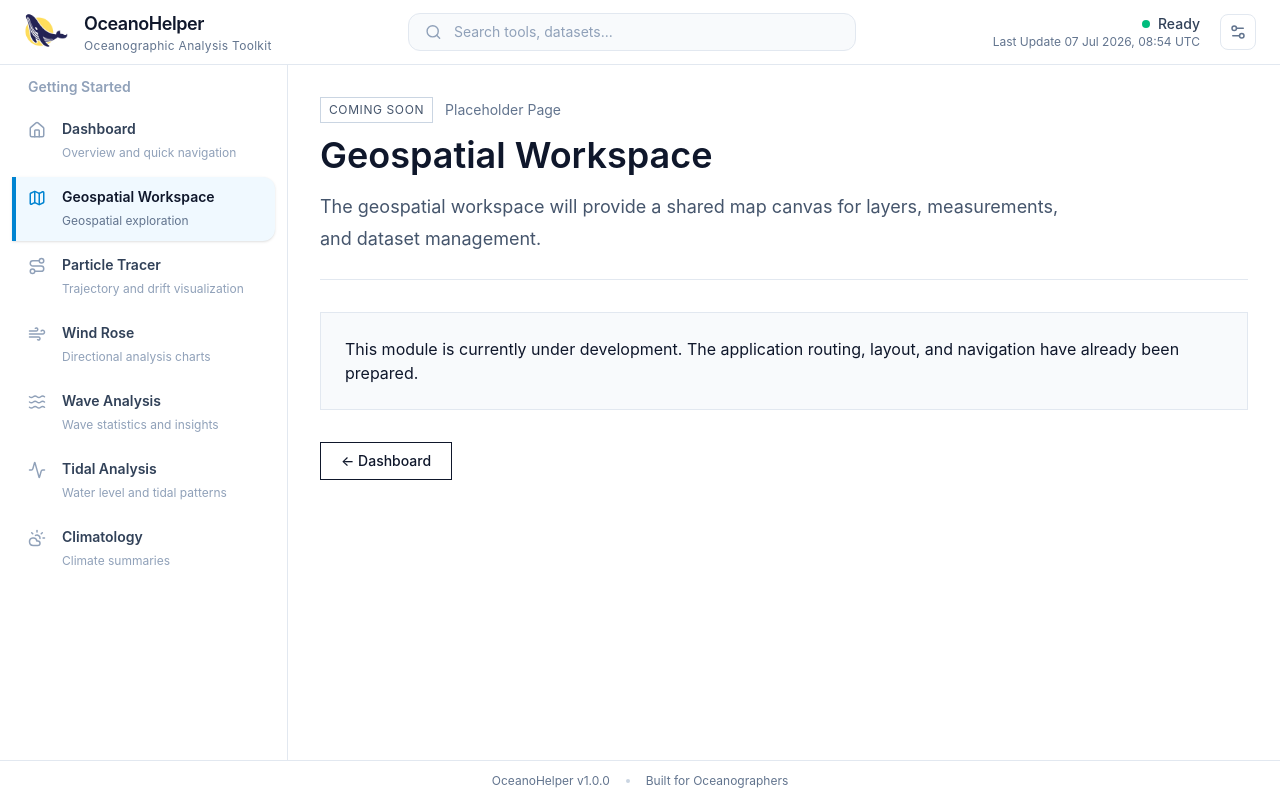
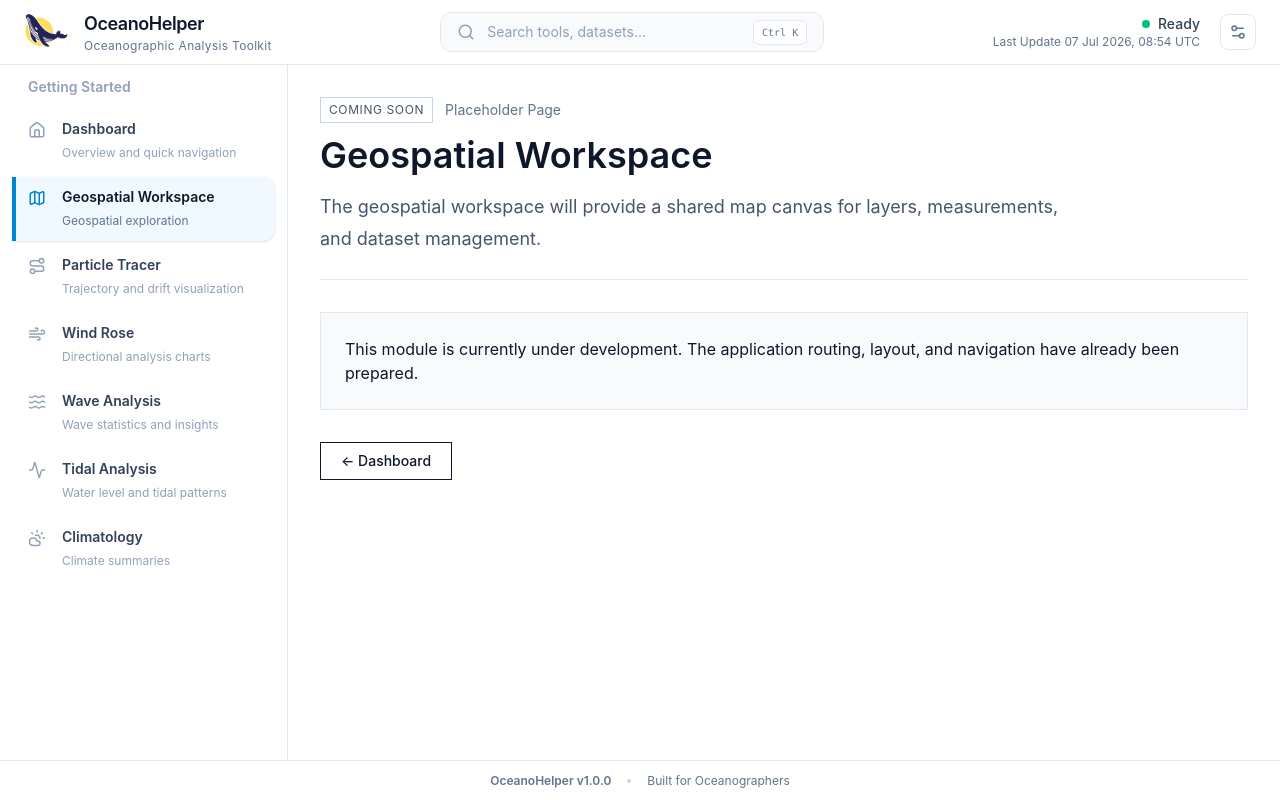
Before and after one commit to strigoimort/oceanohelper-vibe, a React (Vite) app: page /geospatial-workspace in a window 1280 px wide. Built offline with nearby package versions, Linux system fonts and the light colour scheme.

Commit message:
dashboard fixing 2: search and sidebar

```diff
--- a/src/App.css
+++ b/src/App.css
@@ -0,0 +1,13 @@
+.sidebar-scroll::-webkit-scrollbar {
+  width: 0;
+  transition: width 0.2s;
+}
+
+.sidebar-scroll:hover::-webkit-scrollbar {
+  width: 4px;
+}
+
+.sidebar-scroll::-webkit-scrollbar-thumb {
+  background: #cbd5e1;
+  border-radius: 9999px;
+}
--- a/src/components/layout/app-footer.tsx
+++ b/src/components/layout/app-footer.tsx
@@ -2,7 +2,7 @@ export default function AppFooter() {
   return (
     <footer className="flex h-10 items-center justify-center border-t border-slate-200 bg-white px-6">
       <div className="flex items-center gap-4 text-xs text-slate-500">
-        <span>OceanoHelper v1.0.0</span>
+        <span className="font-semibold">OceanoHelper v1.0.0</span>
 
         <span className="h-1 w-1 rounded-full bg-slate-300" />
 
--- a/src/components/layout/app-header.tsx
+++ b/src/components/layout/app-header.tsx
@@ -1,5 +1,6 @@
-import { Search, Settings2 } from "lucide-react";
+import { Settings2 } from "lucide-react";
 import { useState } from "react";
+import GlobalSearch from "../search/global-search";
 import logo from "../../assets/oceanohelper-logo.png";
 
 // type AppHeaderProps = {
@@ -9,7 +10,6 @@ import logo from "../../assets/oceanohelper-logo.png";
 
 // export default function AppHeader({ title, description }: AppHeaderProps) {
 export default function AppHeader() {
-  const [searchQuery, setSearchQuery] = useState("");
   const [lastUpdate] = useState(new Date());
 
   const formattedTime = lastUpdate.toLocaleString("en-GB", {
@@ -47,16 +47,8 @@ export default function AppHeader() {
 
         {/* Search */}
         <div className="hidden w-full max-w-lg   px-8 lg:block">
-          <div className="flex items-center gap-3 rounded-xl border border-slate-200 bg-slate-50 px-4 py-2 transition-colors focus-within:border-sky-500 focus-within:bg-white">
-            <Search size={18} className="text-slate-400" />
-
-            <input
-              type="text"
-              value={searchQuery}
-              onChange={(e) => setSearchQuery(e.target.value)}
-              placeholder="Search tools, datasets..."
-              className="w-full bg-transparent text-sm outline-none placeholder:text-slate-400"
-            />
+          <div className="hidden w-full max-w-lg px-8 lg:block">
+            <GlobalSearch />
           </div>
         </div>
 
--- a/src/components/layout/app-sidebar.tsx
+++ b/src/components/layout/app-sidebar.tsx
@@ -10,7 +10,7 @@ export default function AppSidebar() {
       </div>
 
       {/* Navigation */}
-      <nav className="flex-1 overflow-y-auto px-3 pb-6">
+      <nav className="sidebar-scroll flex-1 overflow-y-auto px-3 pb-6">
         <div className="space-y-1">
           {navItems.map((item) => (
             <NavLink
--- /dev/null
+++ b/src/components/search/global-search.tsx
@@ -0,0 +1,85 @@
+import { Search } from "lucide-react";
+
+import { useGlobalSearch } from "../../hooks/use-global-search";
+
+export default function GlobalSearch() {
+  const {
+    query,
+    setQuery,
+    isFocused,
+    setIsFocused,
+    selectedIndex,
+    setSelectedIndex,
+    filteredItems,
+    inputRef,
+    selectItem,
+  } = useGlobalSearch();
+
+  return (
+    <div className="relative w-full max-w-lg">
+      <div className="flex h-10 items-center gap-3 rounded-xl border border-slate-200 bg-slate-50 px-4 transition-all focus-within:border-sky-500 focus-within:bg-white">
+        <Search size={18} className="text-slate-400" />
+
+        <input
+          ref={inputRef}
+          type="text"
+          value={query}
+          onChange={(e) => {
+            setQuery(e.target.value);
+            setSelectedIndex(0);
+          }}
+          onFocus={() => setIsFocused(true)}
+          onBlur={() => {
+            setTimeout(() => setIsFocused(false), 150);
+          }}
+          placeholder="Search tools, datasets..."
+          className="flex-1 bg-transparent text-sm outline-none placeholder:text-slate-400"
+        />
+
+        {!isFocused && (
+          <kbd className="rounded-md border border-slate-200 bg-white px-2 py-1 text-[10px] text-slate-500">
+            Ctrl K
+          </kbd>
+        )}
+      </div>
+
+      {isFocused && filteredItems.length > 0 && (
+        <div className="absolute left-0 right-0 top-14 z-50 overflow-hidden rounded-xl border border-slate-200 bg-white shadow-xl">
+          {filteredItems.map((item, index) => {
+            const Icon = item.icon;
+
+            return (
+              <button
+                key={item.path}
+                type="button"
+                onMouseDown={(e) => e.preventDefault()}
+                onMouseEnter={() => setSelectedIndex(index)}
+                onClick={() => selectItem(item)}
+                className={`flex w-full items-center gap-4 px-4 py-3 text-left transition-colors ${
+                  index === selectedIndex ? "bg-sky-50" : "hover:bg-slate-50"
+                }`}
+              >
+                <Icon
+                  size={18}
+                  className={
+                    index === selectedIndex ? "text-sky-600" : "text-slate-500"
+                  }
+                />
+
+                <div className="min-w-0">
+                  <p className="text-sm font-medium text-slate-900">
+                    {item.title}
+                  </p>
+
+                  <p className="truncate text-xs text-slate-500">
+                    {item.description}
+                  </p>
+                </div>
+              </button>
+            );
+          })}
+        </div>
+      )}
+    </div>
+  );
+}
--- a/src/constants/search-items.tsx
+++ b/src/constants/search-items.tsx
@@ -1,17 +1,67 @@
+import {
+  House,
+  Map,
+  Route,
+  Wind,
+  Waves,
+  Activity,
+  CloudSun,
+} from "lucide-react";
+
 export const searchItems = [
   {
     title: "Dashboard",
-    keywords: ["home"],
+    description: "Overview and quick navigation",
     path: "/",
+    icon: House,
+    keywords: ["home", "dashboard", "oceanohelper"],
   },
+
   {
-    title: "Tracer",
-    keywords: ["trajectory", "drifter", "buoy"],
-    path: "/tracer",
+    title: "Geospatial Workspace",
+    description: "Geospatial exploration",
+    path: "/geospatial-workspace",
+    icon: Map,
+    keywords: ["map", "gis", "geospatial", "workspace"],
   },
+
+  {
+    title: "Particle Tracer",
+    description: "Trajectory and drift visualization",
+    path: "/particle-tracer",
+    icon: Route,
+    keywords: ["particle", "tracer", "drifter", "buoy", "trajectory"],
+  },
+
+  {
+    title: "Wind Rose",
+    description: "Directional analysis charts",
+    path: "/wind-rose",
+    icon: Wind,
+    keywords: ["wind", "rose", "direction", "speed"],
+  },
+
   {
     title: "Wave Analysis",
-    keywords: ["wave", "hs", "period"],
-    path: "/wave",
+    description: "Wave statistics and insights",
+    path: "/wave-analysis",
+    icon: Waves,
+    keywords: ["wave", "hs", "period", "swell"],
+  },
+
+  {
+    title: "Tidal Analysis",
+    description: "Water level and tidal patterns",
+    path: "/tidal-analysis",
+    icon: Activity,
+    keywords: ["tidal", "water", "level", "patterns"],
+  },
+
+  {
+    title: "Climatology",
+    description: "Climate summaries",
+    path: "/climatology",
+    icon: CloudSun,
+    keywords: ["oni", "enso", "dmi", "iod", "climate"],
   },
 ];
--- /dev/null
+++ b/src/hooks/use-global-search.tsx
@@ -0,0 +1,123 @@
+import { useCallback, useEffect, useMemo, useRef, useState } from "react";
+import { useNavigate } from "react-router-dom";
+
+import { searchItems } from "../constants/search-items";
+
+export function useGlobalSearch() {
+  const navigate = useNavigate();
+
+  const inputRef = useRef<HTMLInputElement>(null);
+
+  const [query, setQuery] = useState("");
+  const [isFocused, setIsFocused] = useState(false);
+  const [selectedIndex, setSelectedIndex] = useState(0);
+
+  const filteredItems = useMemo(() => {
+    if (!query.trim()) return [];
+
+    const keyword = query.toLowerCase();
+
+    return searchItems.filter((item) => {
+      return (
+        item.title.toLowerCase().includes(keyword) ||
+        item.description.toLowerCase().includes(keyword) ||
+        item.keywords.some((k) => k.toLowerCase().includes(keyword))
+      );
+    });
+  }, [query]);
+
+  const clearSearch = useCallback(() => {
+    setQuery("");
+    setSelectedIndex(0);
+    inputRef.current?.blur();
+  }, []);
+
+  const selectItem = useCallback(
+    (item: (typeof searchItems)[number]) => {
+      navigate(item.path);
+      clearSearch();
+    },
+    [navigate, clearSearch],
+  );
+
+  useEffect(() => {
+    const handleKeyDown = (e: KeyboardEvent) => {
+      // Ctrl + K / Cmd + K
+      if ((e.ctrlKey || e.metaKey) && e.key.toLowerCase() === "k") {
+        e.preventDefault();
+
+        inputRef.current?.focus();
+        inputRef.current?.select();
+
+        return;
+      }
+
+      // Esc
+      if (e.key === "Escape") {
+        clearSearch();
+        return;
+      }
+
+      if (!isFocused) return;
+
+      if (filteredItems.length === 0) return;
+
+      // Arrow Down
+      if (e.key === "ArrowDown") {
+        e.preventDefault();
+
+        setSelectedIndex((prev) =>
+          prev === filteredItems.length - 1 ? 0 : prev + 1,
+        );
+
+        return;
+      }
+
+      // Arrow Up
+      if (e.key === "ArrowUp") {
+        e.preventDefault();
+
+        setSelectedIndex((prev) =>
+          prev === 0 ? filteredItems.length - 1 : prev - 1,
+        );
+
+        return;
+      }
+
+      // Enter
+      if (e.key === "Enter") {
+        e.preventDefault();
+
+        const item = filteredItems[selectedIndex];
+
+        if (!item) return;
+
+        selectItem(item);
+      }
+    };
+
+    window.addEventListener("keydown", handleKeyDown);
+
+    return () => {
+      window.removeEventListener("keydown", handleKeyDown);
+    };
+  }, [filteredItems, selectedIndex, isFocused, clearSearch, selectItem]);
+
+  return {
+    query,
+    setQuery,
+
+    isFocused,
+    setIsFocused,
+
+    selectedIndex,
+    setSelectedIndex,
+
+    filteredItems,
+
+    inputRef,
+
+    clearSearch,
+    selectItem,
+  };
+}
```
